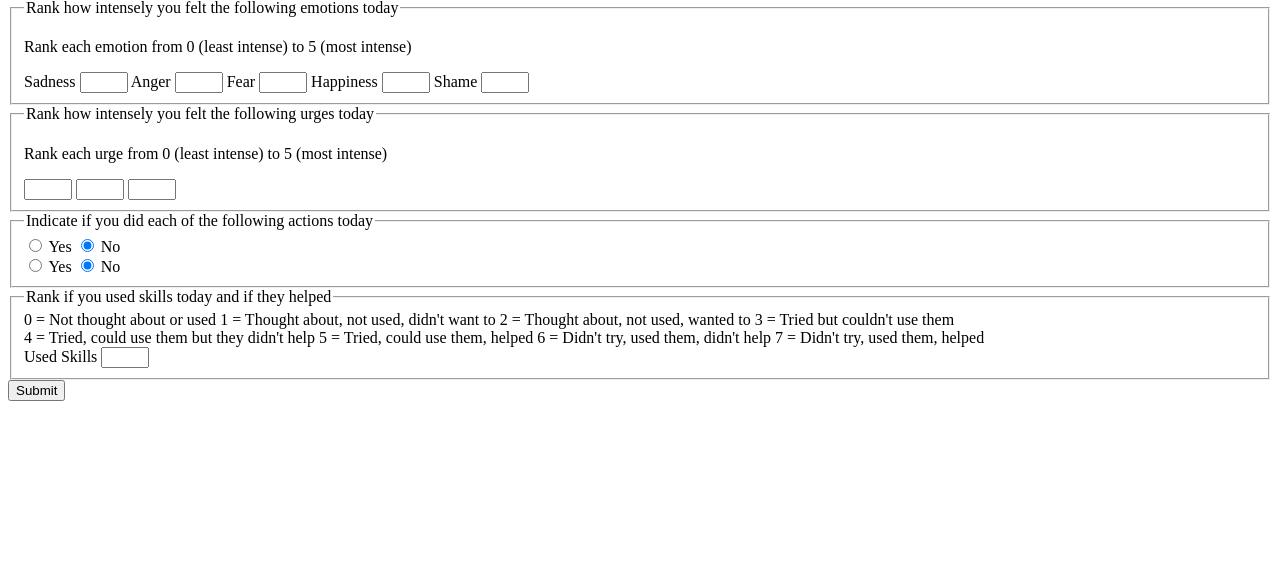
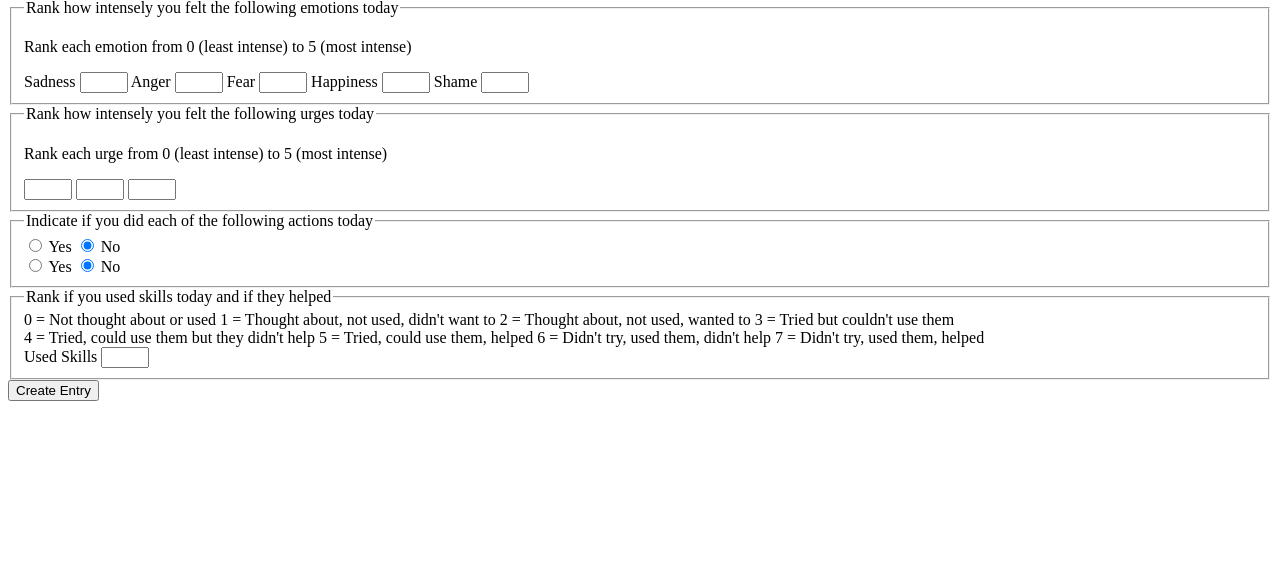
Before and after one commit to algavrich/DBT-Buddy, a Flask app: template templates/diary-entry.html in a window 1280 px wide. Shown: the part 107-677 px from the top of the page. Run offline with Flask 2, Linux system fonts and the light colour scheme; the template is opened without the code that fills it, so the values that code supplies are empty.

Commit message:
Added label and changed value for submit button

```diff
--- a/templates/diary-entry.html
+++ b/templates/diary-entry.html
@@ -63,7 +63,8 @@
     <input type="number" name="used-skills" id="used-skills" min="0" max="7">
   </fieldset>
   <div>
-    <input type="submit">
+    <label for="submit-button" hidden>Create Entry</label>
+    <input type="submit" value="Create Entry" id="submit-button">
   </div>
 </form>
 {% endblock %}
```
